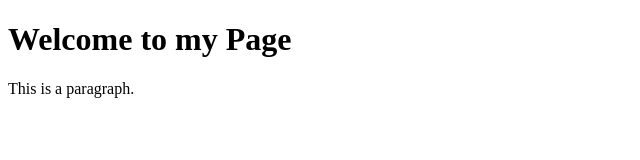
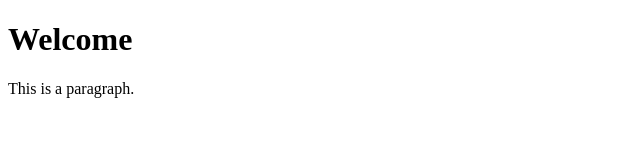
Before and after one commit to PavloPro7/mate, a website: page index.html in a window 1280 px wide. Shown: the whole page, without its empty margins (0-640 px from the left). Drawn offline with Linux system fonts and the light colour scheme.

Commit message:
changed index-title for feedback

```diff
--- a/index.html
+++ b/index.html
@@ -6,7 +6,7 @@
     <title>Document</title>
 </head>
 <body>
-    <h1>Welcome to my Page</h1>
+    <h1>Welcome</h1>
     <p>This is a paragraph.</p>
 </body>
 </html>
```
